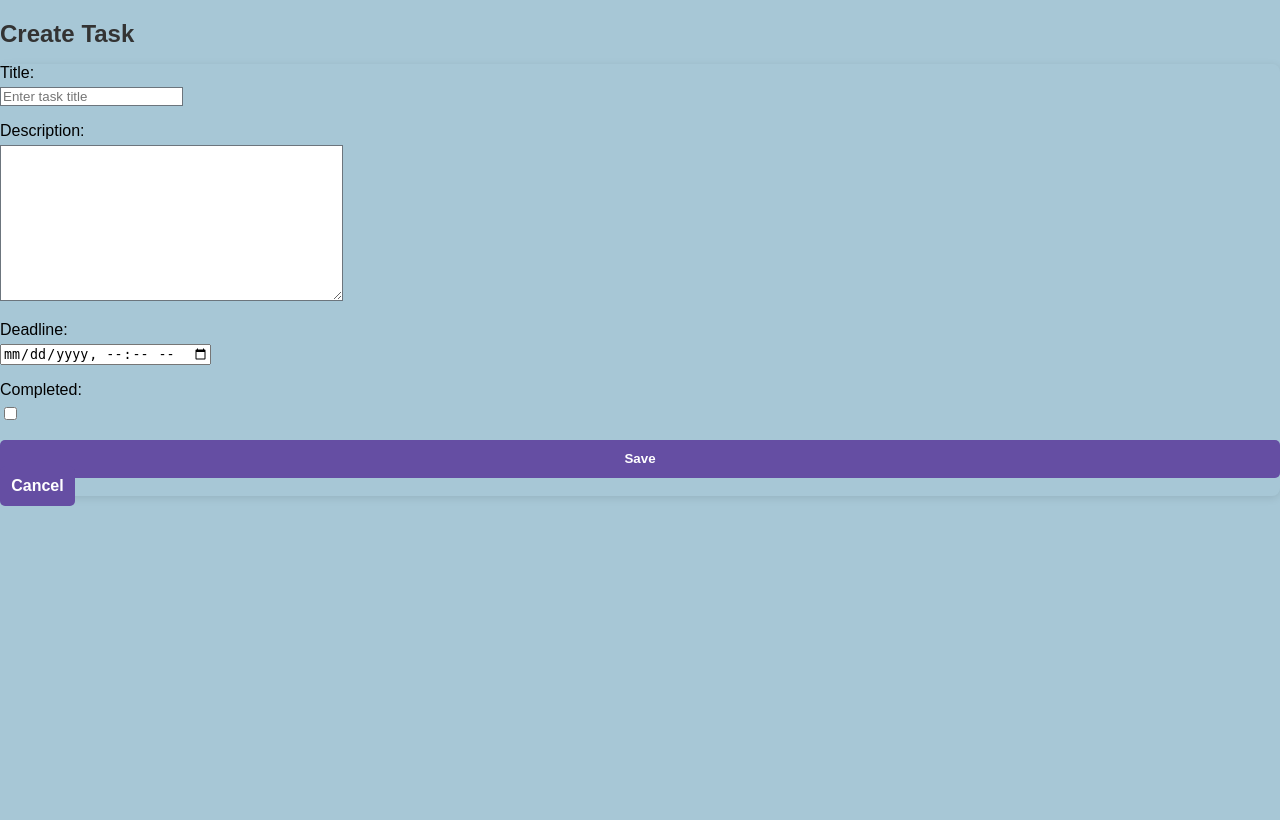
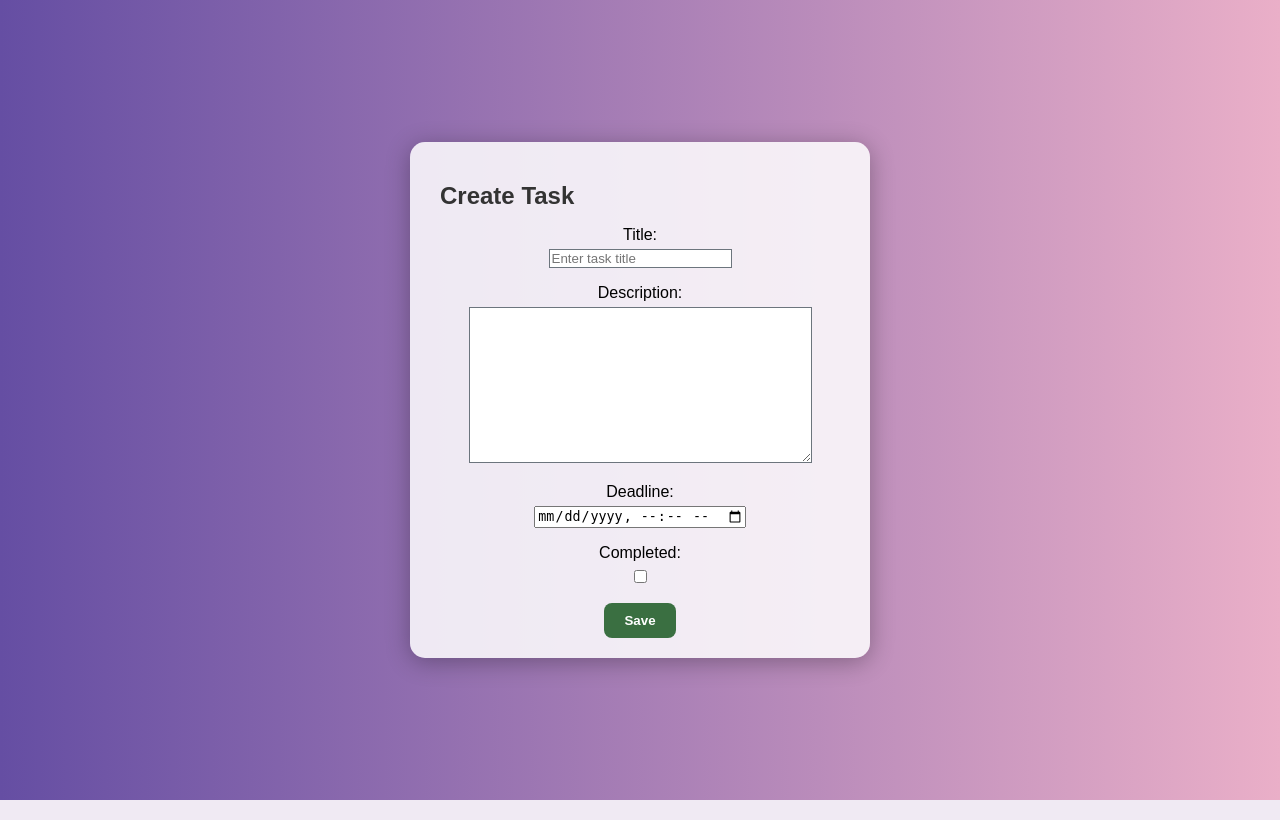
Before and after one commit to kumoji-ops/My_TodoList, a Django app: page /todo/create/ in a window 1280 px wide. Run offline with Django 5.2, Linux system fonts and the light colour scheme; a user stored in the database is signed in; some libraries are stand-ins or nearby versions; some web fonts are replaced.

Commit message:
i created the task-create.css and i updated the task-create.html

```diff
--- /dev/null
+++ b/mysite1/todoList/static/todoList/task-create.css
@@ -0,0 +1,39 @@
+/* Dark overlay background */
+.overlay {
+    position: fixed;
+    top: 0;
+    left: 0;
+    width: 100%;
+    height: 100%;
+    background: linear-gradient(to right, #654ea3, #eaafc8);
+    display: flex;
+    justify-content: center;
+    align-items: center;
+    z-index: 999;
+}
+
+/* Popup window */
+.popup-window {
+    background: rgba(255, 255, 255, 0.85); /* white but transparent */
+    border-radius: 15px;
+    padding: 20px 30px;
+    width: 400px;
+    box-shadow: 0px 4px 25px rgba(0,0,0,0.3);
+    text-align: center;
+    position: relative;
+}
+
+/* Button styling */
+.btn-save {
+    background: #3a6f41;
+    color: white;
+    padding: 10px 20px;
+    border: none;
+    border-radius: 8px;
+    cursor: pointer;
+    font-weight: bold;
+}
+
+.btn-save:hover {
+    background: #2c5230;
+}
--- a/mysite1/todoList/templates/base.html
+++ b/mysite1/todoList/templates/base.html
@@ -18,7 +18,8 @@
     <link rel="stylesheet" href="{% static 'todoList/register.css' %}">
     <!-- Task List CSS -->
      <link rel="stylesheet" href="{% static 'todoList/tasks.css' %}">
-
+    <!-- Task Create CSS -->
+     <link rel="stylesheet" href="{% static 'todoList/task-create.css' %}">
 
     <!-- Google Fonts -->
     <link rel="preconnect" href="https://fonts.googleapis.com">
--- a/mysite1/todoList/templates/todoList/task_create.html
+++ b/mysite1/todoList/templates/todoList/task_create.html
@@ -2,12 +2,17 @@
 {% block title %}Create Task{% endblock %}
 {% block content %}
 
-<h2 class="mb-4">Create Task</h2>
-<form method="post" class="card p-4">
-    {% csrf_token %}
-    {{ form.as_p }}
-    <button class="btn btn-success" type="submit">Save</button>
-    <a href="{% url 'todoList' %}" class="btn btn-secondary mt-1">Cancel</a>
-</form>
+<!-- Overlay background -->
+<div class="overlay">
+    <!-- Popup window -->
+    <div class="popup-window">
+        <h2 class="mb-3">Create Task</h2>
+        <form method="post">
+            {% csrf_token %}
+            {{ form.as_p }}
+            <button class="btn-save" type="submit">Save</button>
+        </form>
+    </div>
+</div>
 
 {% endblock %}
--- a/mysite1/todoList/templates/todoList/task_list.html
+++ b/mysite1/todoList/templates/todoList/task_list.html
@@ -51,7 +51,7 @@
                     </div>
                 </a>
                 <span>
-                    <a href="{% url 'delete_task' task.id %}" class="text-danger ms-3" title="Delete the task">❌️</a>
+                    <a href="{% url 'delete_task' task.id %}" class="text-danger ms-3" title="Delete the task">❌</a>
                 </span>
             </li>
             {% endfor %}
```
Also changed, not shown: mysite1/todoList/static/todoList/tasks.css (+24 -4 lines).
